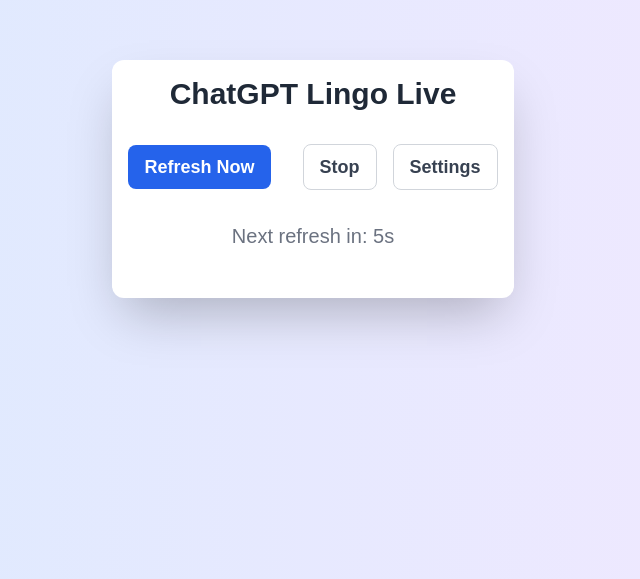
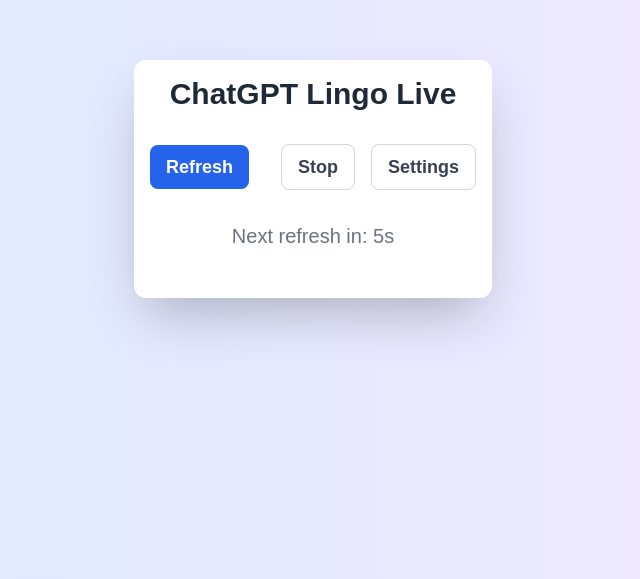
Before and after one commit to longbkit/chatgpt-lingo-live, a Next.js app: page / in a window 1280 px wide. Shown: the part 221-800 px from the top of the page, without its empty margins (327-967 px from the left). Built offline with nearby package versions, Linux system fonts and the light colour scheme.

Commit message:
shortern Refresh now to Refresh

```diff
--- a/src/components/ChatMessages.tsx
+++ b/src/components/ChatMessages.tsx
@@ -152,7 +152,7 @@
             }}
             className=" py-2 px-4 bg-blue-600 text-white text-lg font-semibold rounded-lg hover:bg-blue-700 transition duration-300 mr-4"
           >
-            Refresh Now
+            Refresh
           </button>
           <button
             onClick={stopTimer}
```
